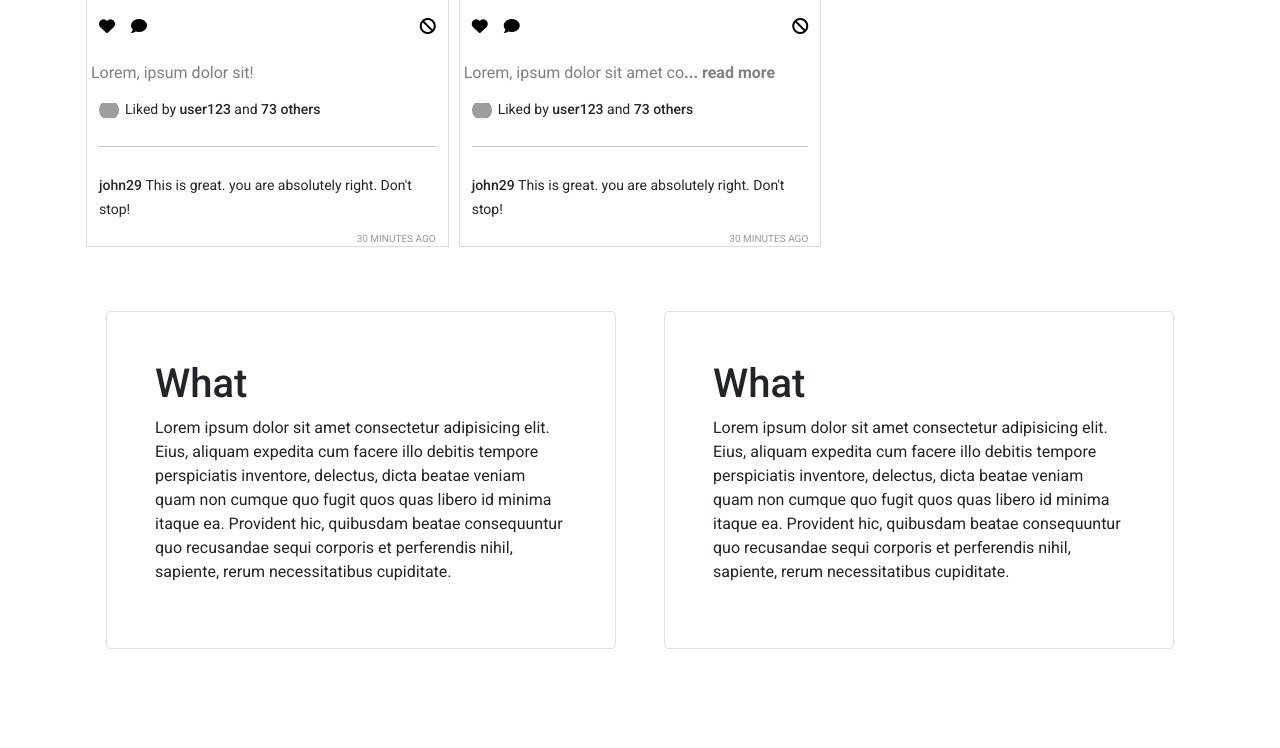
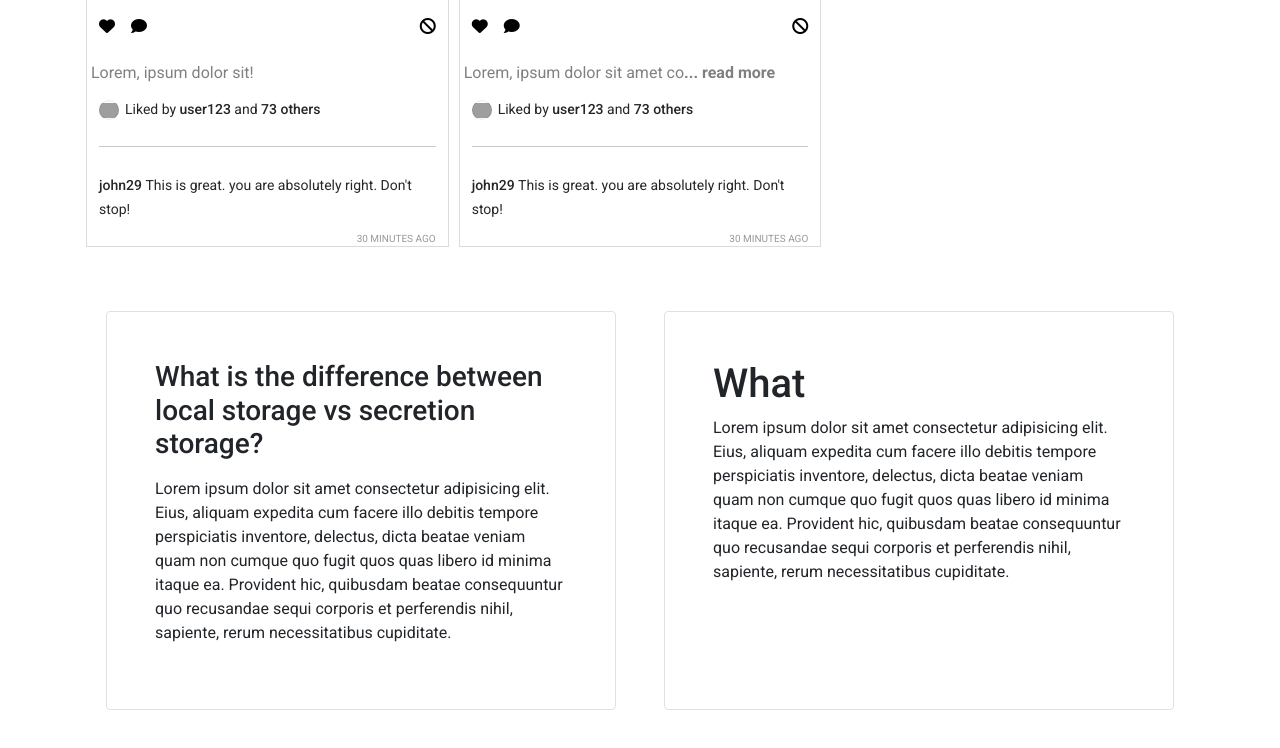
Before and after one commit to tahamah/insta-shohor-bug-ass, a plain HTML site: page index.html in a window 1280 px wide. Shown: the part 1285-2033 px from the top of the page. Before the commit the page ends 1982 px from the top, so only its background shows below. Drawn offline with nearby package versions, Linux system fonts and the light colour scheme; grey boxes are pictures that could not be loaded.

Commit message:
titel extra part remove

```diff
--- a/index.html
+++ b/index.html
@@ -5,7 +5,7 @@
     <meta charset="UTF-8" />
     <meta http-equiv="X-UA-Compatible" content="IE=edge" />
     <meta name="viewport" content="width=device-width, initial-scale=1.0" />
-    <title>Insta-Sohor 1</title>
+    <title>Insta-Sohor</title>
     <link rel="stylesheet" href="./css/style.css" />
     <!-- Latest compiled and minified CSS -->
     <link href="https://cdn.jsdelivr.net/npm/bootstrap@5.1.3/dist/css/bootstrap.min.css" rel="stylesheet" integrity="sha384-1BmE4kWBq78iYhFldvKuhfTAU6auU8tT94WrHftjDbrCEXSU1oBoqyl2QvZ6jIW3" crossorigin="anonymous" />
@@ -58,8 +58,8 @@
     <!-- Question and Answer Section -->
     <section class="container d-flex my-5 justify-content-between">
         <article class="w-50 mx-4 p-5 border rounded">
-            <h1>What</h1>
-            <p>Lorem ipsum dolor sit amet consectetur adipisicing elit. Eius, aliquam expedita cum facere illo debitis tempore perspiciatis inventore, delectus, dicta beatae veniam quam non cumque quo fugit quos quas libero id minima itaque ea. Provident
+            <h3>What is the difference between local storage vs secretion storage?</h3>
+            <p class="mt-3 text-justify">Lorem ipsum dolor sit amet consectetur adipisicing elit. Eius, aliquam expedita cum facere illo debitis tempore perspiciatis inventore, delectus, dicta beatae veniam quam non cumque quo fugit quos quas libero id minima itaque ea. Provident
                 hic, quibusdam beatae consequuntur quo recusandae sequi corporis et perferendis nihil, sapiente, rerum necessitatibus cupiditate.</p>
         </article>
         <article class="w-50 mx-4 p-5 border rounded">
```
